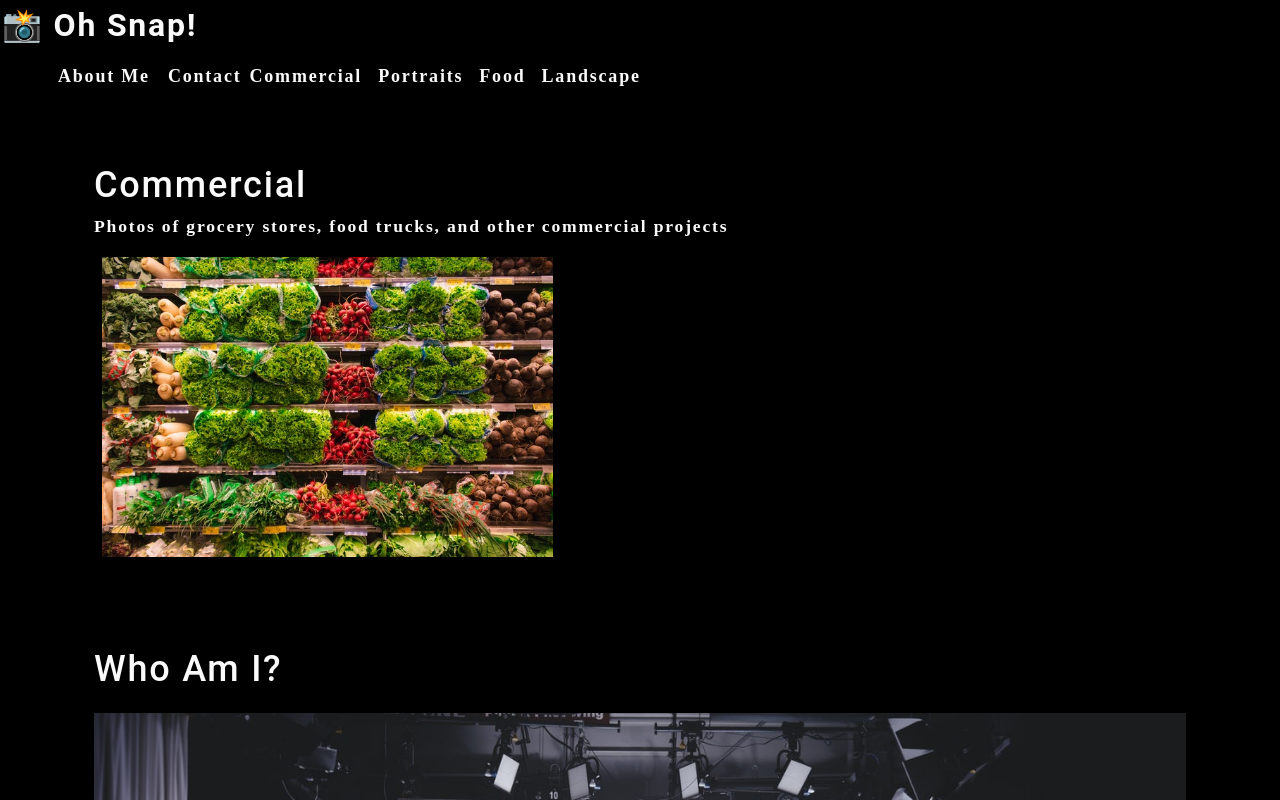
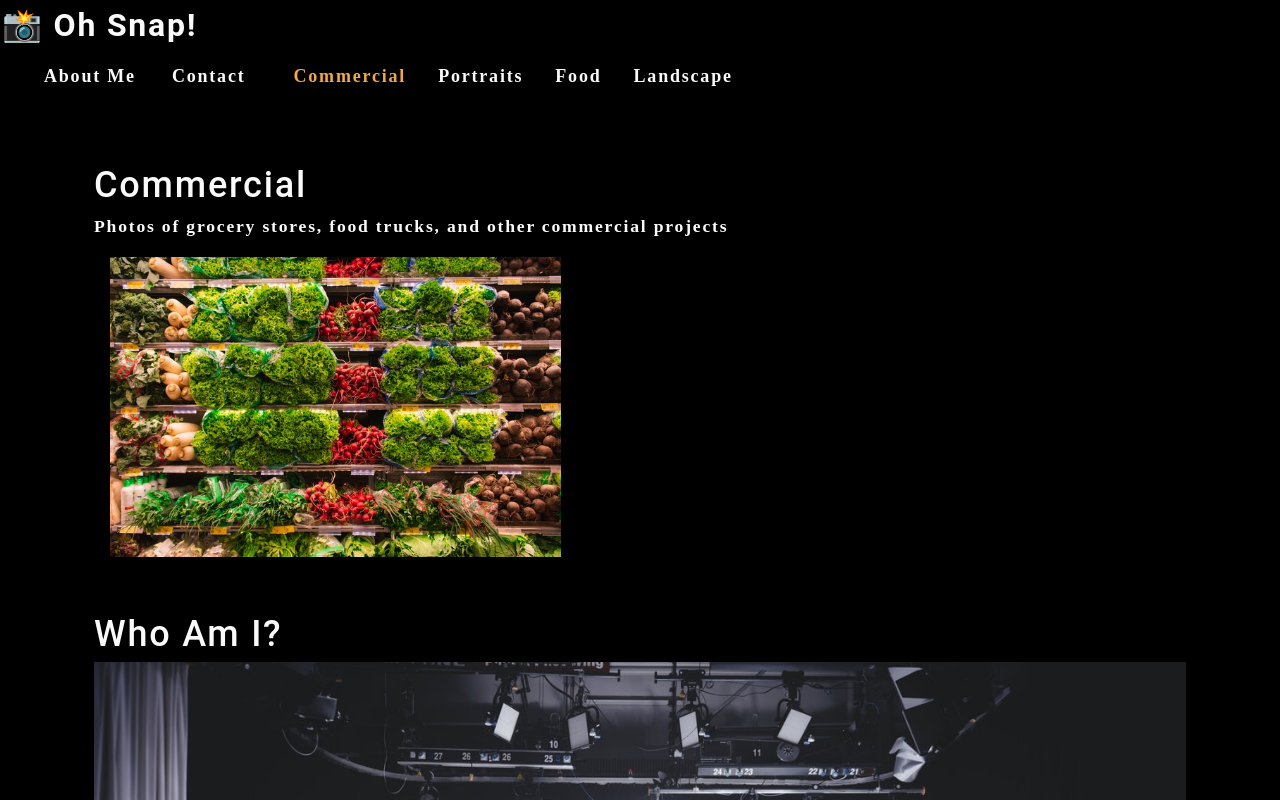
Before and after one commit to JaxonAdams/photo-port, a React (Create React App) app: page / in a window 1280 px wide. Shown: the top 800 px of the page. Built offline with nearby package versions, Linux system fonts and the light colour scheme.

Commit message:
conditional renering in nav using useState, useEffect

```diff
--- a/src/App.js
+++ b/src/App.js
@@ -1,12 +1,33 @@
+import React, { useState } from 'react';
 import './App.css';
 import About from './components/About';
 import Nav from './components/Nav';
 import Gallery from './components/Gallery';
 
 function App() {
+  const [ categories ] = useState([
+    {
+      name: "Commercial",
+      description:
+        "Photos of grocery stores, food trucks, and other commercial projects",
+    },
+    { name: "Portraits", description: "Portraits of people in my life" },
+    { name: "Food", description: "Delicious delicacies" },
+    {
+      name: "Landscape",
+      description: "Fields, farmhouses, waterfalls, and the beauty of nature",
+    },
+  ]);
+
+  const [ currentCategory, setCurrentCategory ] = useState(categories[0]);
+
   return (
     <div>
-      <Nav />
+      <Nav
+        categories={categories}
+        setCurrentCategory={setCurrentCategory}
+        currentCategory={currentCategory}
+      />
       <main>
         <Gallery />
         <About />
--- a/src/components/Nav.js
+++ b/src/components/Nav.js
@@ -1,23 +1,16 @@
-import React from 'react';
+import React, { useEffect } from 'react';
+import { capitalizeFirstLetter } from '../utils/helpers';
 
-const Nav = () => {
-    const categories = [
-        {
-          name: "Commercial",
-          description:
-            "Photos of grocery stores, food trucks, and other commercial projects",
-        },
-        { name: "Portraits", description: "Portraits of people in my life" },
-        { name: "Food", description: "Delicious delicacies" },
-        {
-          name: "Landscape",
-          description: "Fields, farmhouses, waterfalls, and the beauty of nature",
-        },
-    ];
+const Nav = (props) => {
+    const {
+        categories = [],
+        setCurrentCategory,
+        currentCategory,
+    } = props;
 
-    function categorySelected(name) {
-        return console.log(`${name} selected.`);
-    }
+    useEffect(() => {
+        document.title = capitalizeFirstLetter(currentCategory.name)
+    }, [currentCategory]);
 
     return (
         <header>
@@ -28,15 +21,15 @@ const Nav = () => {
             </h2>
             <nav>
                 <ul className='flex-row'>
-                    <li className='mx-2'>
-                        <a data-testid='about' href='#about'>About Me</a>
+                    <li style={{ marginRight: '2rem' }}>
+                        <a className='mx-2' data-testid='about' href='#about'>About Me</a>
                     </li>
-                    <li>
-                        <span>Contact</span>
+                    <li style={{ marginRight: '2rem' }}>
+                        <span className='mx-2'>Contact</span>
                     </li>
                     {categories.map(category => (
-                        <li className='mx-1' key={category.name}>
-                            <span onClick={() => categorySelected(category.name)}>{category.name}</span>
+                        <li className={`mx-1 ${currentCategory.name === category.name && 'navActive'}`} key={category.name}>
+                            <span onClick={() => setCurrentCategory(category)}>{category.name}</span>
                         </li>
                     ))}
                 </ul>
--- a/src/index.css
+++ b/src/index.css
@@ -12,9 +12,9 @@ main {
   --dark: #000000;
   --darker: #111111;
   --error: rgb(228, 46, 1);
-  --spacing-one: calc(1rem * 0.5);
-  --spacing-two: calc(1rem);
-  --spacing-five: calc(2.5rem);
+  --spacing-one: 1rem;
+  --spacing-two: 2;
+  --spacing-five: 5;
 
 }
 
```
